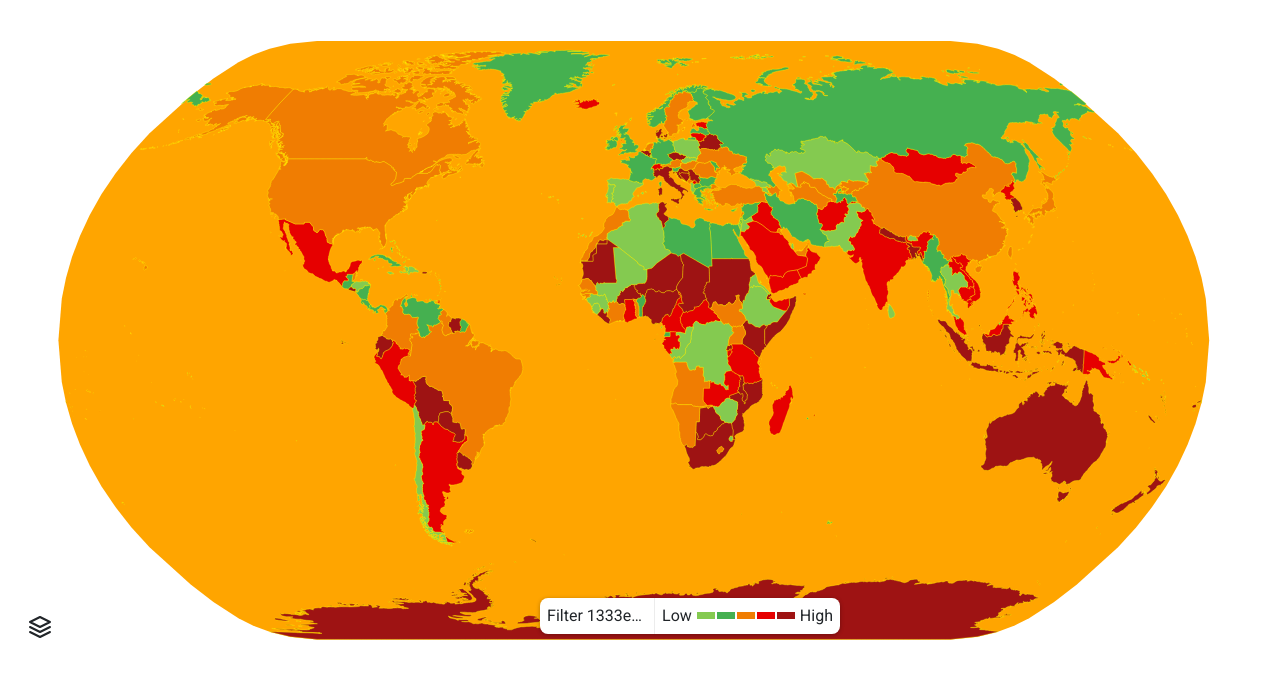
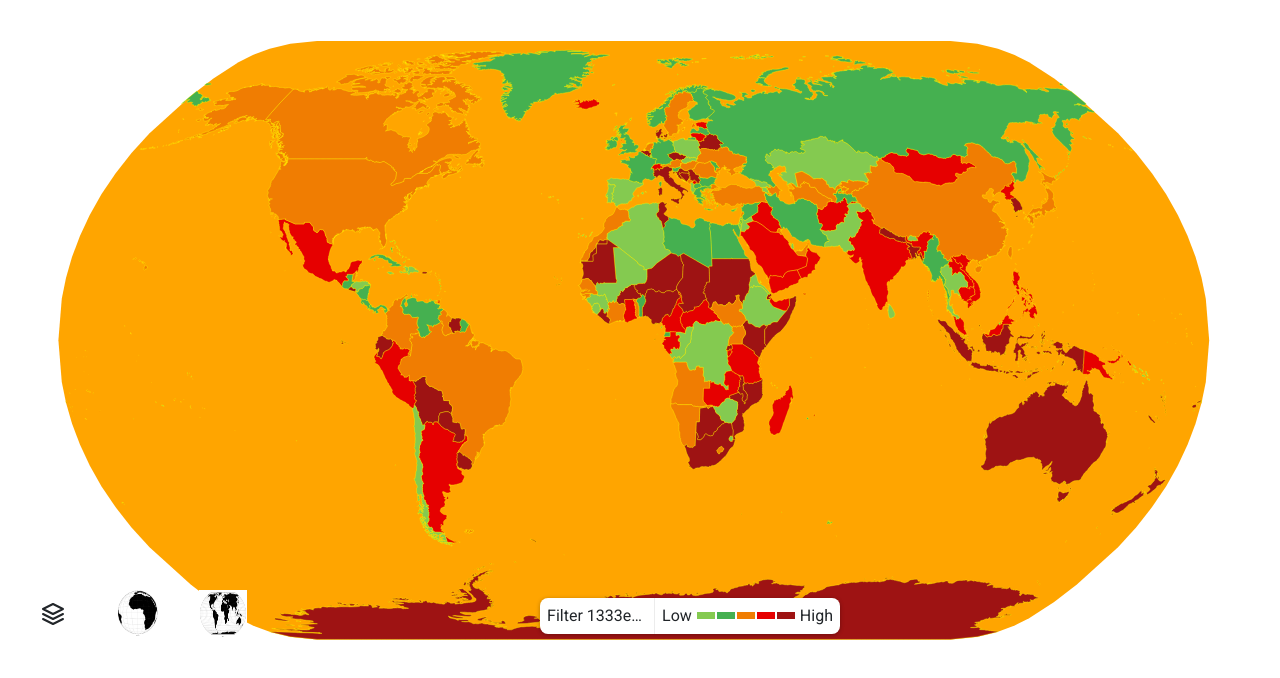
Before and after one commit to david-assouline/ConUhacks-2022, a Next.js app in the folder frontend/: page / in a window 1280 px wide. Shown: the top 678 px of the page. Built offline with nearby package versions, Linux system fonts and the light colour scheme.

Commit message:
Fix spacing and borders

```diff
--- a/frontend/components/Layer.tsx
+++ b/frontend/components/Layer.tsx
@@ -6,13 +6,16 @@ interface IProps {
 
 export const Layer = (props: IProps) => {
     return <LayerContainer>
-        <img height="50px" width="50px" src={props.imagePath} alt={`Layer ${props.imagePath}`} />
+        <img height="48px" width="48px" src={props.imagePath} alt={`Layer ${props.imagePath}`} />
     </LayerContainer>
 }
 
 const LayerContainer = styled.div`
-    height: 50;
-    width: 50px;
-    margin-right: 10px;
     border-radius: 5px;
+    border: 3px solid transparent;
+    display: flex;
+    align-items: center;
+    justify-content: center;
+    height: 75px;
+    width: 75px;
 `
--- a/frontend/components/LayersTool.tsx
+++ b/frontend/components/LayersTool.tsx
@@ -14,7 +14,7 @@ export const LayersTool = () => {
             <IconLayerWrapper>
                 <LayerIcon />
             </IconLayerWrapper>
-            {showLayers && <LayersContainer layers={layers} />}
+            { <LayersContainer layers={layers} />}
         </LayerWrapper>
     );
 }
@@ -24,20 +24,24 @@ const LayerWrapper = styled.div`
     bottom: 15px;
     left: 15px;
     display: flex;
+    column-gap: 10px;
 
     > div {
         &:hover {
-            border: 3px solid grey;
-            border-radius: 5px;
+            border-color: grey;
+            cursor: pointer;
         }
     }
 `
 
 const IconLayerWrapper = styled.div`
-    height: 50px;
-    width: 50px;
+    height: 75px;
+    width: 75px;
     display: flex;
+    flex-direction: row;
     align-items: center;
     justify-content: center;
-    margin-right: 15px;
+
+    border: 3px solid transparent;
+    border-radius: 5px;
 `
```
